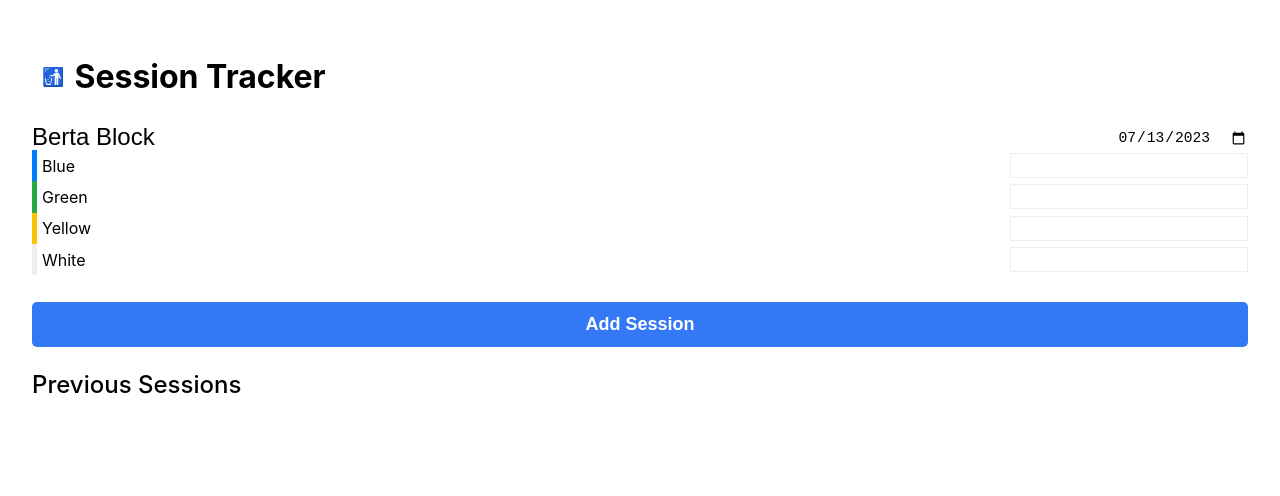
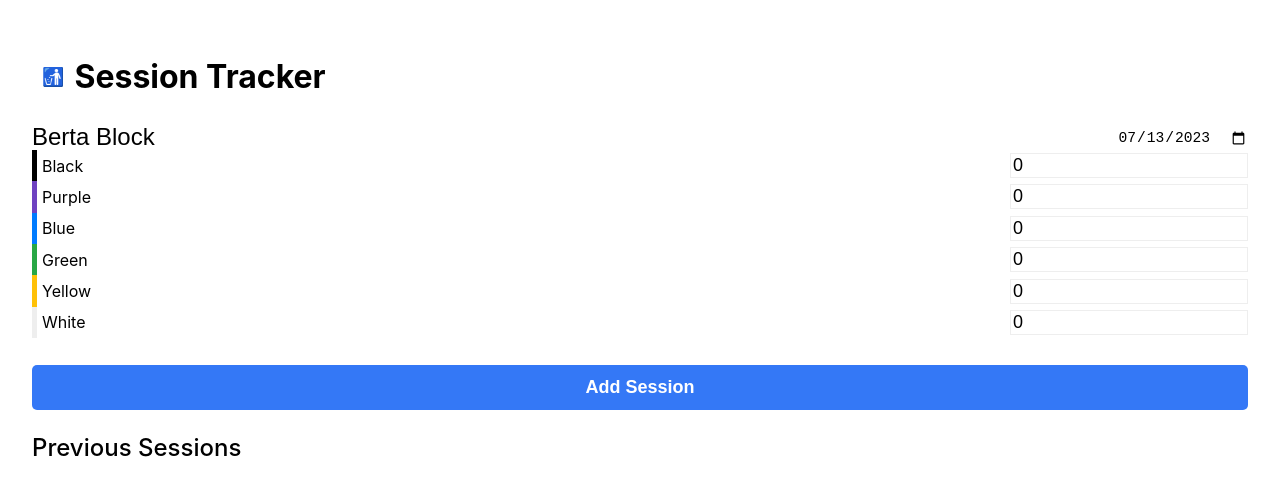
Before and after one commit to leggsimon/climb-tracker, a React (Vite) app: page / in a window 1280 px wide. Shown: the top 496 px of the page. Built offline with nearby package versions, Linux system fonts and the light colour scheme.

Commit message:
add dynamic grades and multiple gym support

```diff
--- a/src/components/AddSessionForm/AddSessionForm.jsx
+++ b/src/components/AddSessionForm/AddSessionForm.jsx
@@ -2,35 +2,59 @@ import { useState } from 'react';
 import { v4 as uuidv4 } from 'uuid';
 import * as styles from './AddSessionForm.module.css';
 
+const GYMS = [
+	{
+		name: 'Berta Block',
+		id: 'berta-block',
+		grades: [
+			{ id: 'black', name: 'Black', color: '#000000' },
+			{ id: 'purple', name: 'Purple', color: '#6f42c1' },
+			{ id: 'blue', name: 'Blue', color: '#007bff' },
+			{ id: 'green', name: 'Green', color: '#28a745' },
+			{ id: 'yellow', name: 'Yellow', color: '#ffc107' },
+			{ id: 'white', name: 'White', color: '#eeeeee' },
+		],
+	},
+];
+
 export const AddSessionForm = ({ onAddSession }) => {
-	const [newSession, setNewSession] = useState({
-		location: 'Berta Block',
-		date: new Date().toISOString().slice(0, 10),
-		completedGrades: [],
-	});
+	const [gym, setGym] = useState(GYMS[0]);
+	const [date, setDate] = useState(new Date().toISOString().slice(0, 10));
+	const [completedGrades, setCompletedGrades] = useState(
+		gym.grades.reduce((acc, grade) => {
+			acc[grade.id] = 0;
+			return acc;
+		}, {}),
+	);
+
+	const resetSession = () => {
+		setGym(GYMS[0]);
+		setDate(new Date().toISOString().slice(0, 10));
+		setCompletedGrades(
+			gym.grades.reduce((acc, grade) => {
+				acc[grade.id] = 0;
+				return acc;
+			}, {}),
+		);
+	};
 
 	const handleSubmit = (event) => {
 		event.preventDefault();
-		const form = event.target;
-
-		const blue = form.elements.blue.value;
-		const green = form.elements.green.value;
-		const yellow = form.elements.yellow.value;
-		const white = form.elements.white.value;
 
 		const session = {
 			id: uuidv4(),
-			location: newSession.location,
-			date: newSession.date,
+			location: gym.name,
+			date,
 			completedGrades: [
-				{ grade: 'Blue', amount: blue },
-				{ grade: 'Green', amount: green },
-				{ grade: 'Yellow', amount: yellow },
-				{ grade: 'White', amount: white },
+				...gym.grades.map((grade) => ({
+					grade: grade.name,
+					amount: completedGrades[grade.id],
+				})),
 			],
 		};
 
 		onAddSession(session);
+		resetSession();
 	};
 
 	return (
@@ -52,30 +76,37 @@ export const AddSessionForm = ({ onAddSession }) => {
 						className={styles.date}
 						type='date'
 						id='date'
-						defaultValue={newSession.date}
+						defaultValue={date}
 						onChange={(e) => {
-							setNewSession({ ...newSession, date: e.target.value });
+							e.preventDefault();
+							setDate(e.target.value);
 						}}
 					/>
 				</label>
 			</div>
 
-			<label className={`${styles.label} ${styles.blue}`} htmlFor='blue'>
-				Blue
-				<input type='number' id='blue' inputmode='numeric' className={styles.textInput} />
-			</label>
-			<label className={`${styles.label} ${styles.green}`} htmlFor='green'>
-				Green
-				<input type='number' id='green' inputmode='numeric' className={styles.textInput} />
-			</label>
-			<label className={`${styles.label} ${styles.yellow}`} htmlFor='yellow'>
-				Yellow
-				<input type='number' id='yellow' inputmode='numeric' className={styles.textInput} />
-			</label>
-			<label className={`${styles.label} ${styles.white}`} htmlFor='white'>
-				White
-				<input type='number' id='white' inputmode='numeric' className={styles.textInput} />
-			</label>
+			{gym.grades.map((grade) => (
+				<label
+					className={styles.label}
+					style={{ '--grade-color': grade.color }}
+					htmlFor={grade.id}
+				>
+					{grade.name}
+					<input
+						type='number'
+						id={grade.id}
+						inputmode='numeric'
+						className={styles.textInput}
+						defaultValue={0}
+						value={completedGrades[grade.id]}
+						onChange={(e) => {
+							setCompletedGrades((prev) => {
+								return { ...prev, [grade.id]: e.target.value };
+							});
+						}}
+					/>
+				</label>
+			))}
 			<button className={styles.button} type='submit'>
 				Add Session
 			</button>
--- a/src/components/AddSessionForm/AddSessionForm.module.css
+++ b/src/components/AddSessionForm/AddSessionForm.module.css
@@ -50,45 +50,14 @@
 	background-color: var(--grade-color)
 }
 
-.black{
-	--grade-color: #000000;
-}
-
-.purple{
-	--grade-color: #6f42c1;
-}
-
-.red{
-	--grade-color: #dc3545;
-}
-
-.blue{
-	--grade-color: #007bff;
-}
-
-.green{
-	--grade-color: #28a745;
-}
-
-.yellow{
-	--grade-color: #ffc107;
-}
-
-.white{
-	--grade-color: #eee;
-}
-
 .textInput {
 	font-size: 1.125em;
 	border: 1px solid #eee;
 	background-color: transparent;
-	/* padding-left: 0; */
-
 }
 
 .incrementButton {
 	font-size: 1.5em;
-	/* border: none; */
 	border: 1px solid black;
 	background-color: #007bff;
 	color: white
```
